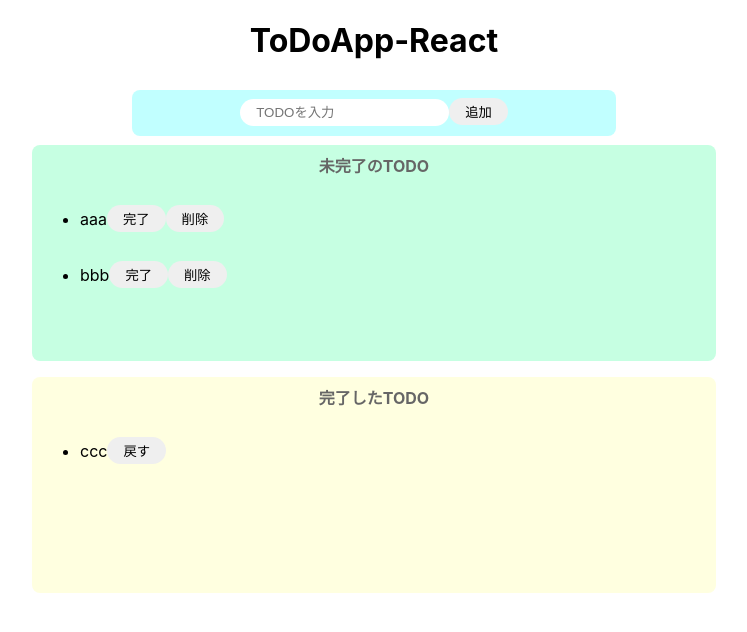
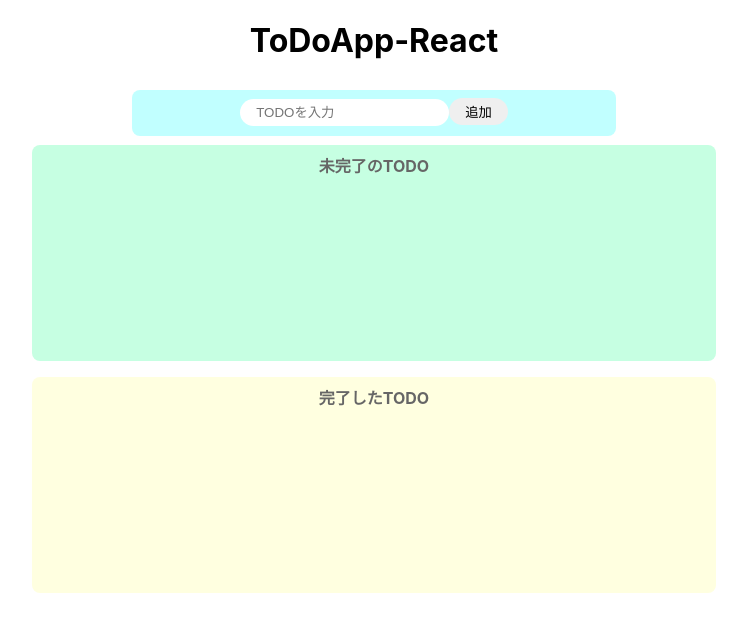
Before and after one commit to tomotakashimizu/todoapp-react, a React (Create React App) app: page / in a window 1280 px wide. Shown: the top 632 px of the page, without its empty margins (266-1013 px from the left). Built offline with nearby package versions, Linux system fonts and the light colour scheme.

Commit message:
update: empty the initial value of useState

```diff
--- a/src/App.jsx
+++ b/src/App.jsx
@@ -3,8 +3,8 @@ import './App.css';
 
 export const App = () => {
   const [todoText, setTodoText] = useState('');
-  const [incompleteTodos, setIncompleteTodos] = useState(['aaa', 'bbb']);
-  const [completeTodos, setCompleteTodos] = useState(['ccc']);
+  const [incompleteTodos, setIncompleteTodos] = useState([]);
+  const [completeTodos, setCompleteTodos] = useState([]);
   const onChangeTodoText = (event) => setTodoText(event.target.value);
   const onClickAdd = () => {
     if (todoText === '') return;
```
